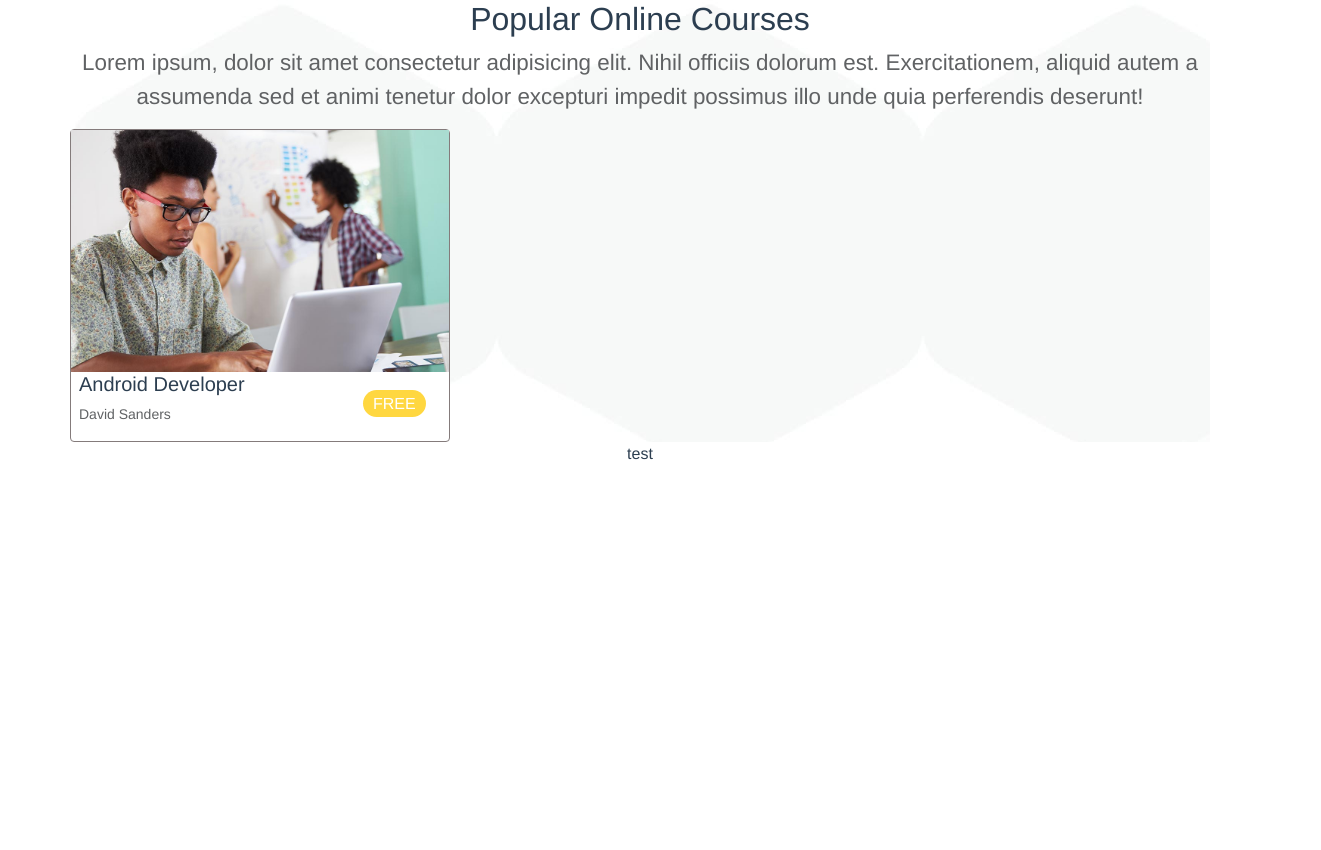
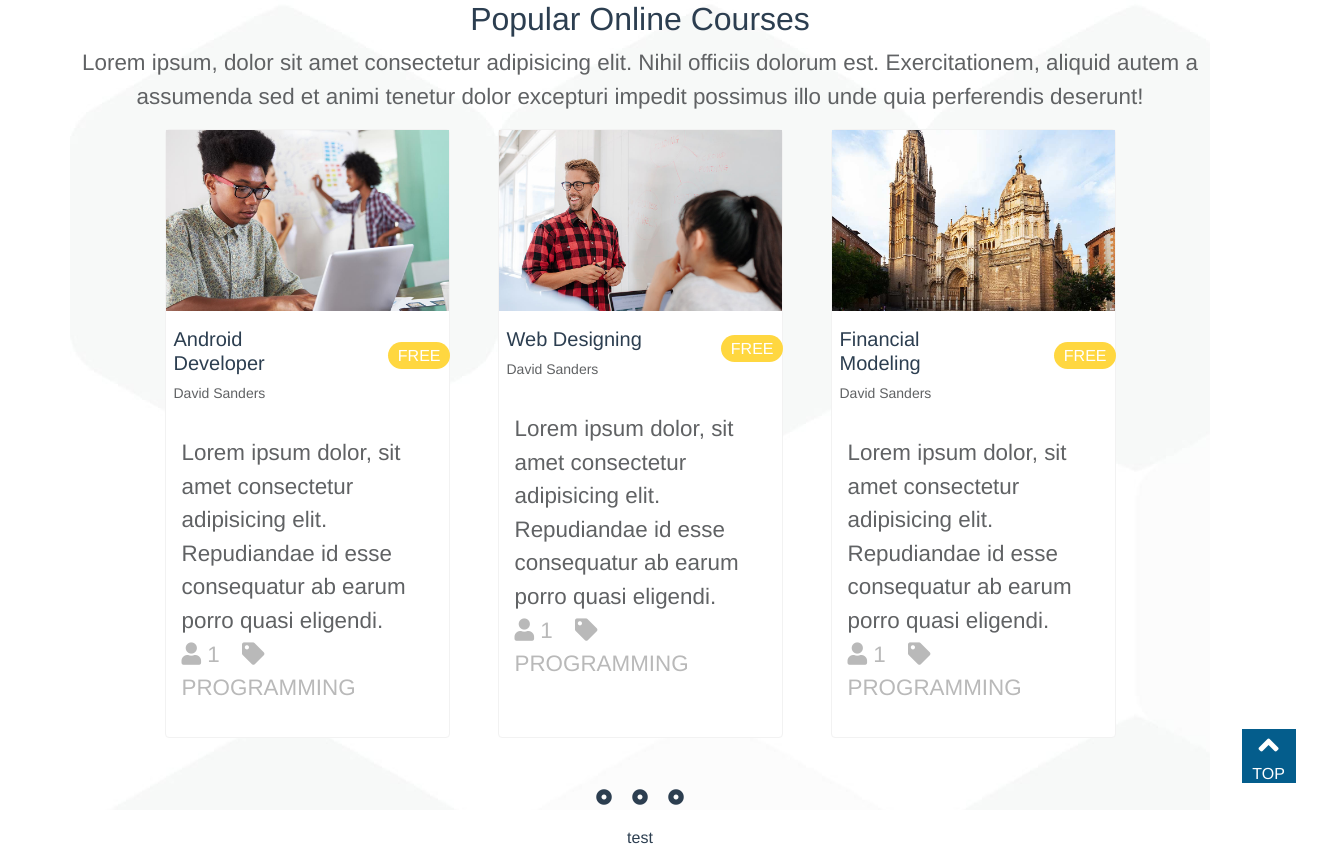
Before and after one commit to bePIRRO/proj-html-vuejs, a Vue app: page / in a window 1280 px wide. Shown: the part 4660-5510 px from the top of the page, 1321 px wide, since content can reach past the window. Before the commit the page ends 5126 px from the top, so only its background shows below. Built offline with nearby package versions, Linux system fonts and the light colour scheme.

Commit message:
end popular courses component

```diff
--- a/src/assets/scss/_generics.scss
+++ b/src/assets/scss/_generics.scss
@@ -46,3 +46,9 @@ main p {
 p {
   font-size: 1.4em;
 }
+
+.pos-left {
+  position: absolute;
+  left: 97%;
+  top: 90%;
+}
--- a/src/components/Popular.vue
+++ b/src/components/Popular.vue
@@ -1,22 +1,29 @@
 <template>
+  <div class="button-container">
     <section class="container">
       <div class="row">
         <div class="col-12">
           <h2>Popular Online Courses</h2>
           <p>
             Lorem ipsum, dolor sit amet consectetur adipisicing elit. Nihil
-          officiis dolorum est. Exercitationem, aliquid autem a assumenda sed et
-          animi tenetur dolor excepturi impedit possimus illo unde quia
+            officiis dolorum est. Exercitationem, aliquid autem a assumenda sed
+            et animi tenetur dolor excepturi impedit possimus illo unde quia
             perferendis deserunt!
           </p>
         </div>
       </div>
-    <div class="row d-flex">
-      <div class="col-4 card text-start p-0">
-        <img src="../assets/img/course-5-f-img.jpg" alt="" class="img-fluid" />
+
+      <!-- card -->
+      <div class="row justify-content-center">
+        <div class="col-3 card text-start p-0 mx-4">
+          <img
+            src="../assets/img/course-5-f-img.jpg"
+            alt=""
+            class="img-fluid"
+          />
           <div class="row">
             <div class="col-7 ms-2">
-            <h5>Android Developer</h5>
+              <h5 class="mt-3">Android Developer</h5>
               <p>David Sanders</p>
             </div>
             <div class="col-4">
@@ -25,14 +32,100 @@
               </span>
             </div>
           </div>
+          <div class="col-12 p-3">
+            <p class="m-0">
+              Lorem ipsum dolor, sit amet consectetur adipisicing elit.
+              Repudiandae id esse consequatur ab earum porro quasi eligendi.
+            </p>
+            <p>
+              <span>
+                <i class="fas fa-user"></i> 1
+                <i class="fas fa-tag ms-3"></i> PROGRAMMING
+              </span>
+            </p>
           </div>
         </div>
+
+        <!-- card -->
+        <div class="col-3 card text-start p-0 mx-4">
+          <img
+            src="../assets/img/course-6-f-img.jpg"
+            alt=""
+            class="img-fluid"
+          />
+          <div class="row">
+            <div class="col-7 ms-2">
+              <h5 class="mt-3">Web Designing</h5>
+              <p>David Sanders</p>
+            </div>
+            <div class="col-4">
+              <span class="tag free">
+                FREE
+              </span>
+            </div>
+          </div>
+          <div class="col-12 p-3">
+            <p class="m-0">
+              Lorem ipsum dolor, sit amet consectetur adipisicing elit.
+              Repudiandae id esse consequatur ab earum porro quasi eligendi.
+            </p>
+            <p>
+              <span>
+                <i class="fas fa-user"></i> 1
+                <i class="fas fa-tag ms-3"></i> PROGRAMMING
+              </span>
+            </p>
+          </div>
+        </div>
+
+        <!-- card -->
+        <div class="col-3 card text-start p-0 mx-4">
+          <img
+            src="../assets/img/course-12-f-img.jpg"
+            alt=""
+            class="img-fluid"
+          />
+          <div class="row">
+            <div class="col-7 ms-2">
+              <h5 class="mt-3">Financial Modeling</h5>
+              <p>David Sanders</p>
+            </div>
+            <div class="col-4">
+              <span class="tag free">
+                FREE
+              </span>
+            </div>
+          </div>
+          <div class="col-12 p-3">
+            <p class="m-0">
+              Lorem ipsum dolor, sit amet consectetur adipisicing elit.
+              Repudiandae id esse consequatur ab earum porro quasi eligendi.
+            </p>
+            <p>
+              <span>
+                <i class="fas fa-user"></i> 1
+                <i class="fas fa-tag ms-3"></i> PROGRAMMING
+              </span>
+            </p>
+          </div>
+        </div>
+      </div>
+      <TopButton class="pos-left" />
+      <Slider class="mt-5" />
     </section>
+  </div>
 </template>
 
 <script>
+import TopButton from "./TopButton.vue";
+import Slider from "./Slider.vue";
+
 export default {
   name: "Popular",
+  components: {
+    TopButton,
+    Slider,
+  },
 };
 </script>
 
@@ -43,9 +136,9 @@ export default {
 }
 
 .card {
-  border: 1px solid #847b7b;
+  border: 1px solid #f2f2f2;
 
-  p {
+  .col-7 p {
     font-size: 14px;
   }
 }
@@ -62,4 +155,8 @@ export default {
   background-color: #ffd740;
   color: $white;
 }
+
+span {
+  color: #b9b9b9;
+}
 </style>
--- a/src/components/Services.vue
+++ b/src/components/Services.vue
@@ -24,7 +24,7 @@
         </div>
       </div>
     </div>
-    <TopButton />
+    <TopButton class="pos-left" />
   </div>
 </template>
 
```
Lines whose indentation alone changed are shown as unchanged.
